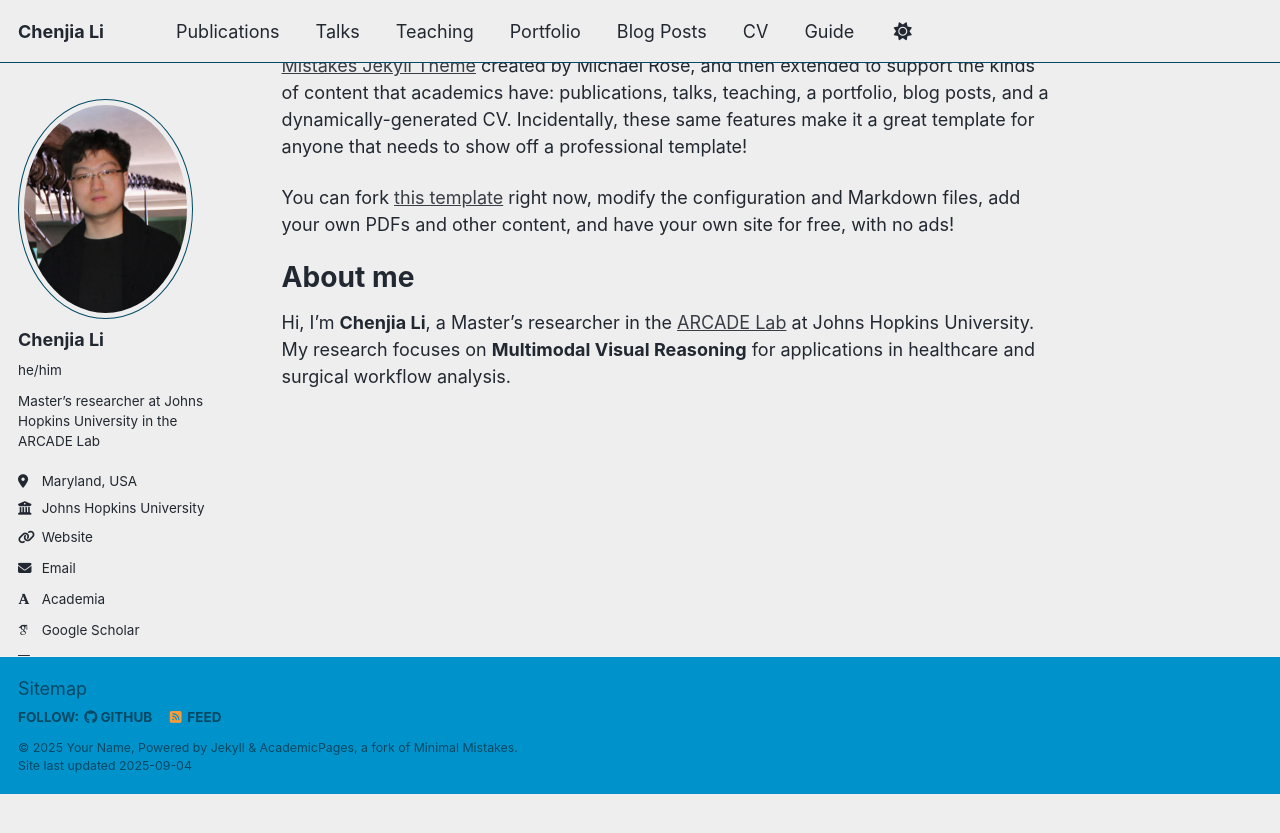
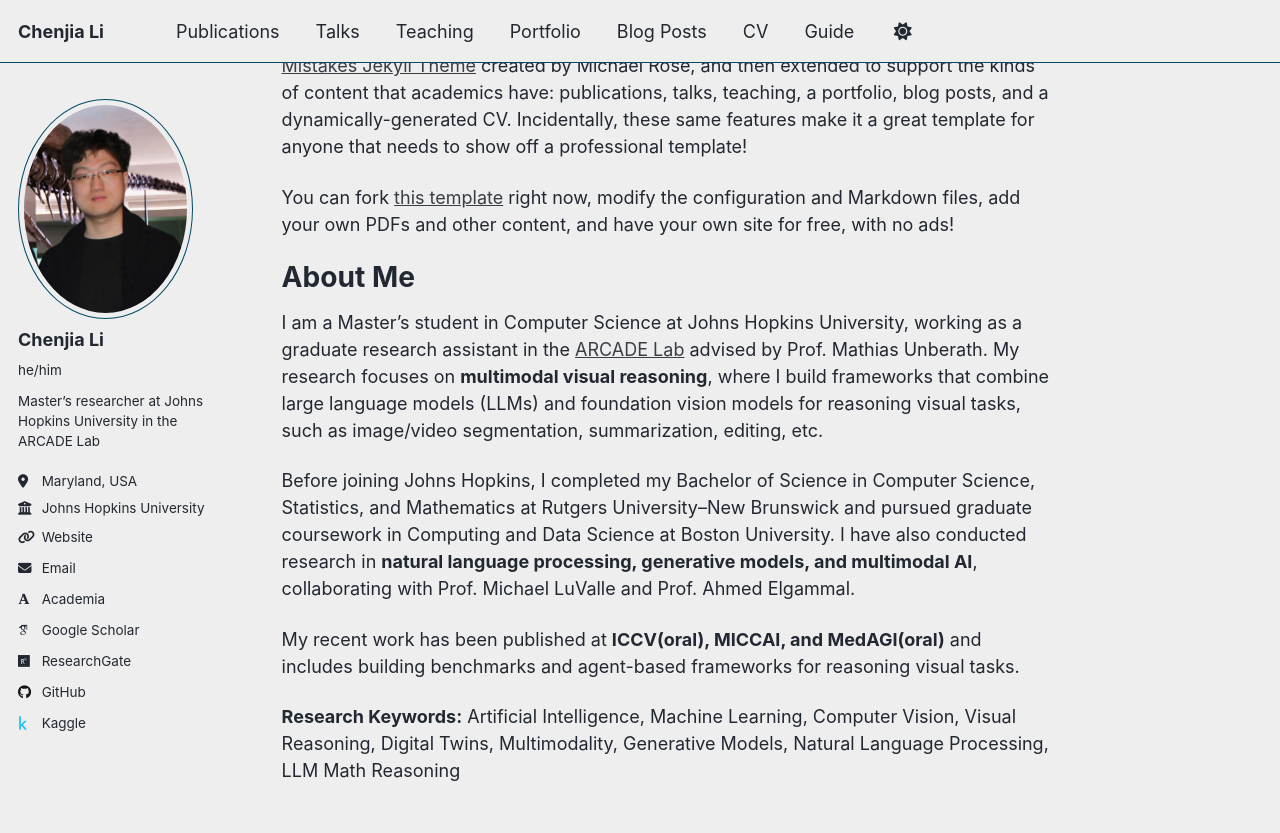
Before and after one commit to ResurrectionV/ResurrectionV.github.io, a Jekyll site: the page built from _pages/about.md, in a window 1280 px wide and 900 px high, scrolled down 225 px. Shown: the top 833 px of the window. Built offline with Jekyll 4.4.1, drawn with Linux system fonts in a browser that asks for light colours; some web fonts are replaced; a script that is not in the unit is left out; before the commit the page ends 1019 px from its top, so only the background shows below that.

Commit message:
Update about.md

```diff
--- a/_pages/about.md
+++ b/_pages/about.md
@@ -11,7 +11,13 @@ This is the front page of a website that is powered by the [Academic Pages templ
 
  You can fork [this template](https://github.com/academicpages/academicpages.github.io) right now, modify the configuration and Markdown files, add your own PDFs and other content, and have your own site for free, with no ads!
 
-About me
+About Me
 ======
-Hi, I’m **Chenjia Li**, a Master’s researcher in the [ARCADE Lab](https://arcade.cs.jhu.edu/) at Johns Hopkins University.
-My research focuses on **Multimodal Visual Reasoning** for applications in healthcare and surgical workflow analysis.
+
+I am a Master’s student in Computer Science at Johns Hopkins University, working as a graduate research assistant in the [ARCADE Lab](https://arcade.cs.jhu.edu/) advised by Prof. Mathias Unberath. My research focuses on **multimodal visual reasoning**, where I build frameworks that combine large language models (LLMs) and foundation vision models for reasoning visual tasks, such as image/video segmentation, summarization, editing, etc.
+
+Before joining Johns Hopkins, I completed my Bachelor of Science in Computer Science, Statistics, and Mathematics at Rutgers University–New Brunswick and pursued graduate coursework in Computing and Data Science at Boston University. I have also conducted research in **natural language processing, generative models, and multimodal AI**, collaborating with Prof. Michael LuValle and Prof. Ahmed Elgammal.
+
+My recent work has been published at **ICCV(oral), MICCAI, and MedAGI(oral)**  and includes building benchmarks and agent-based frameworks for reasoning visual tasks.
+
+**Research Keywords:** Artificial Intelligence, Machine Learning, Computer Vision, Visual Reasoning, Digital Twins, Multimodality, Generative Models, Natural Language Processing, LLM Math Reasoning
```
